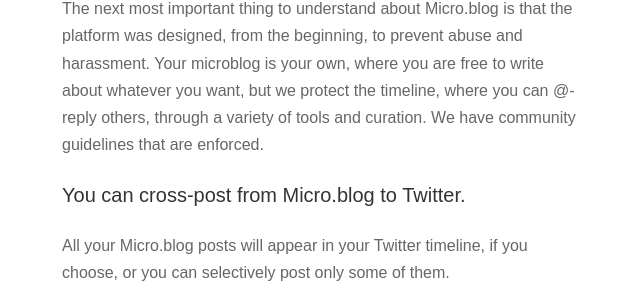
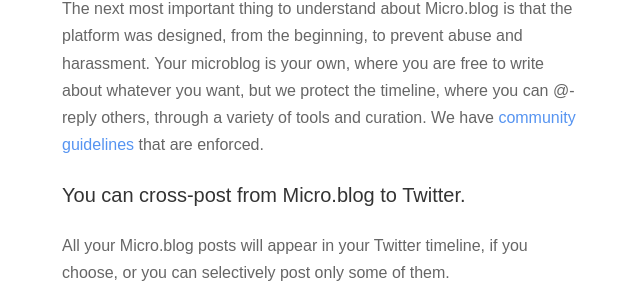
Before and after one commit to microdotblog/help.micro.blog, a Jekyll site: the page built from _posts/2018-04-25-twitter-differences.markdown, in a window 1280 px wide. Shown: the part 670-971 px from the top of the page, without its empty margins (318-958 px from the left). Built offline with Jekyll 4.4.1, drawn with Linux system fonts in a browser that asks for light colours; nearby versions of some CDN libraries; part of the change alters nothing that is shown.

```diff
--- a/_posts/2018-04-25-twitter-differences.markdown
+++ b/_posts/2018-04-25-twitter-differences.markdown
@@ -12,7 +12,7 @@ That’s the most important thing to understand about Micro.blog. It is a bit li
 
 ### Micro.blog is serious about preventing abuse and harassment.
 
-The next most important thing to understand about Micro.blog is that the platform was designed, from the beginning, to prevent abuse and harassment. Your microblog is your own, where you are free to write about whatever you want, but we protect the timeline, where you can @-reply others, through a variety of tools and curation. We have community guidelines that are enforced.
+The next most important thing to understand about Micro.blog is that the platform was designed, from the beginning, to prevent abuse and harassment. Your microblog is your own, where you are free to write about whatever you want, but we protect the timeline, where you can @-reply others, through a variety of tools and curation. We have [community guidelines](/2017/community-guidelines/) that are enforced.
 
 ### You can cross-post from Micro.blog to Twitter.
 
```
